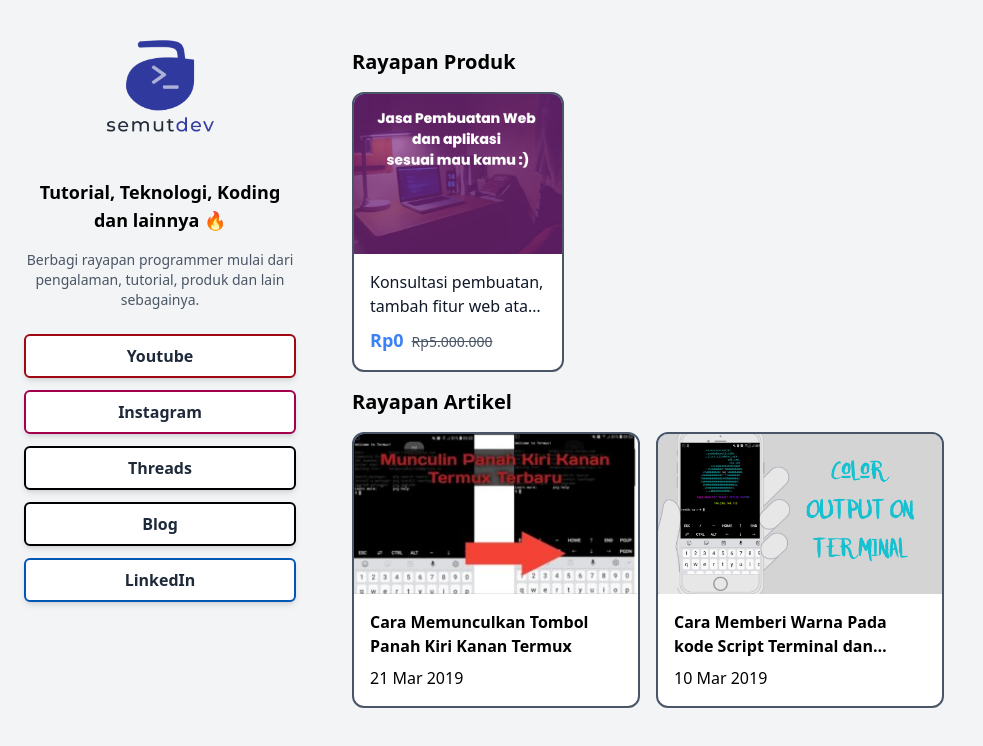
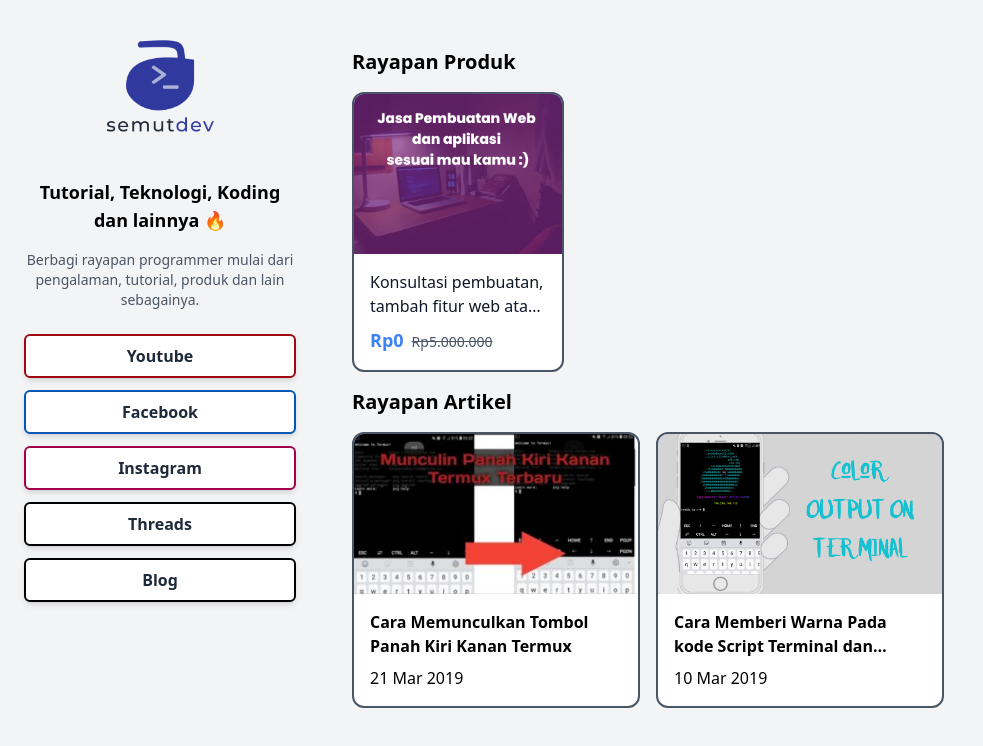
Before and after one commit to semutdev/semutdev.github.io, an Astro site: page / in a window 1280 px wide. Shown: the whole page, without its empty margins (0-983 px from the left). Built offline with nearby package versions, Linux system fonts and the light colour scheme; Astro itself is replaced by a stand-in of ours.

Commit message:
Update biolink

```diff
--- a/src/pages/index.astro
+++ b/src/pages/index.astro
@@ -43,6 +43,14 @@ const posts = (await getCollection('blog')).sort(
                 >
                   Youtube
                 </a>
+				<a
+                  target="_blank"
+                  href="https://www.facebook.com/semutdev/"
+                  class="block w-full p-2 rounded-md border-2 text-center font-semibold text-gray-800 bg-white transition-all duration-200
+										shadow-md hover:shadow-xl hover:scale-[1.02] border-[#0057B5]"
+                >
+                  Facebook
+                </a>
                 <a
                   target="_blank"
                   href="https://www.instagram.com/semutdev"
@@ -60,19 +68,11 @@ const posts = (await getCollection('blog')).sort(
                   Threads
                 </a>
 				<a
-                  href="/blog"
+                  href="https://kumpul4semut.com"
                   class="block w-full p-2 rounded-md border-2 text-center font-semibold text-gray-800 bg-white transition-all duration-200
 										shadow-md hover:shadow-xl hover:scale-[1.02] border-black"
                 >
                   Blog
-                </a>
-				<a
-                  target="_blank"
-                  href="https://www.linkedin.com/in/jujun-jamaludin/"
-                  class="block w-full p-2 rounded-md border-2 text-center font-semibold text-gray-800 bg-white transition-all duration-200
-										shadow-md hover:shadow-xl hover:scale-[1.02] border-[#0057B5]"
-                >
-                  LinkedIn
                 </a>
               </div>
             </div>
```
